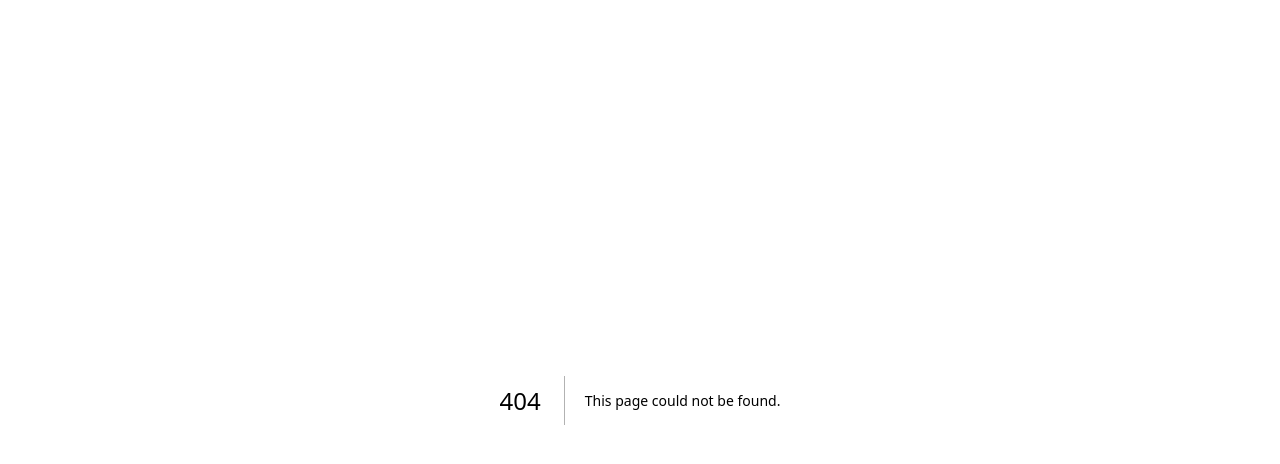
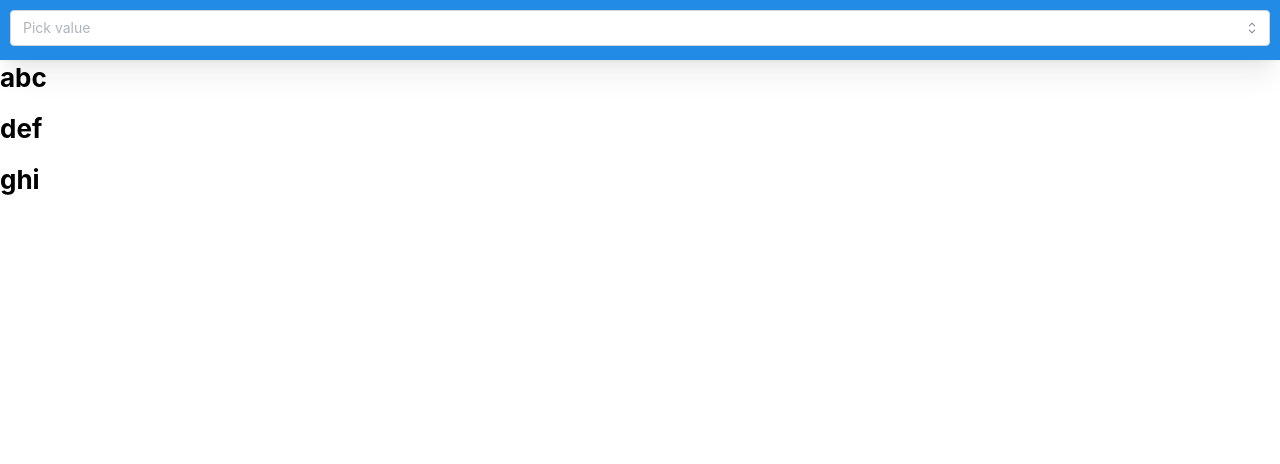
Before and after one commit to tianhuil/app-directory-test, a Next.js app: page /dashboard in a window 1280 px wide. Before the commit this address had no page. Shown: the top 464 px of the page. Built offline with nearby package versions, Linux system fonts and the light colour scheme.

Commit message:
Add search + header bars

```diff
--- /dev/null
+++ b/app/dashboard/layout.tsx
@@ -0,0 +1,15 @@
+import { Box, Paper, ScrollArea } from '@mantine/core';
+import { Search } from './search';
+
+export default function DashboardLayout({ children }: { children: React.ReactNode }) {
+  return (
+    <Box w="100vw" h="100vh">
+      <Paper p="xs" h="60px" shadow="lg" bg="blue" radius={0}>
+        <Search />
+      </Paper>
+      <ScrollArea h="calc(100% - 60px)" style={{ overflowY: 'auto' }}>
+        {children}
+      </ScrollArea>
+    </Box>
+  );
+}
--- /dev/null
+++ b/app/dashboard/page.tsx
@@ -0,0 +1,18 @@
+import { Stack, Title } from '@mantine/core';
+
+const getData = () => ['abc', 'def', 'ghi'];
+
+const DashboardPage = () => {
+  const data = getData();
+  return (
+    <Stack>
+      {data.map((item) => (
+        <Title key={item} order={2}>
+          {item}
+        </Title>
+      ))}
+    </Stack>
+  );
+};
+
+export default DashboardPage;
--- /dev/null
+++ b/app/dashboard/search.tsx
@@ -0,0 +1,17 @@
+'use client';
+
+import { MultiSelect } from '@mantine/core';
+import React from 'react';
+
+export function Search() {
+  const [searchValue, setSearchValue] = React.useState('');
+  return (
+    <MultiSelect
+      placeholder="Pick value"
+      data={['React', 'Angular', 'Vue', 'Svelte']}
+      searchable
+      searchValue={searchValue}
+      onSearchChange={setSearchValue}
+    />
+  );
+}
```
